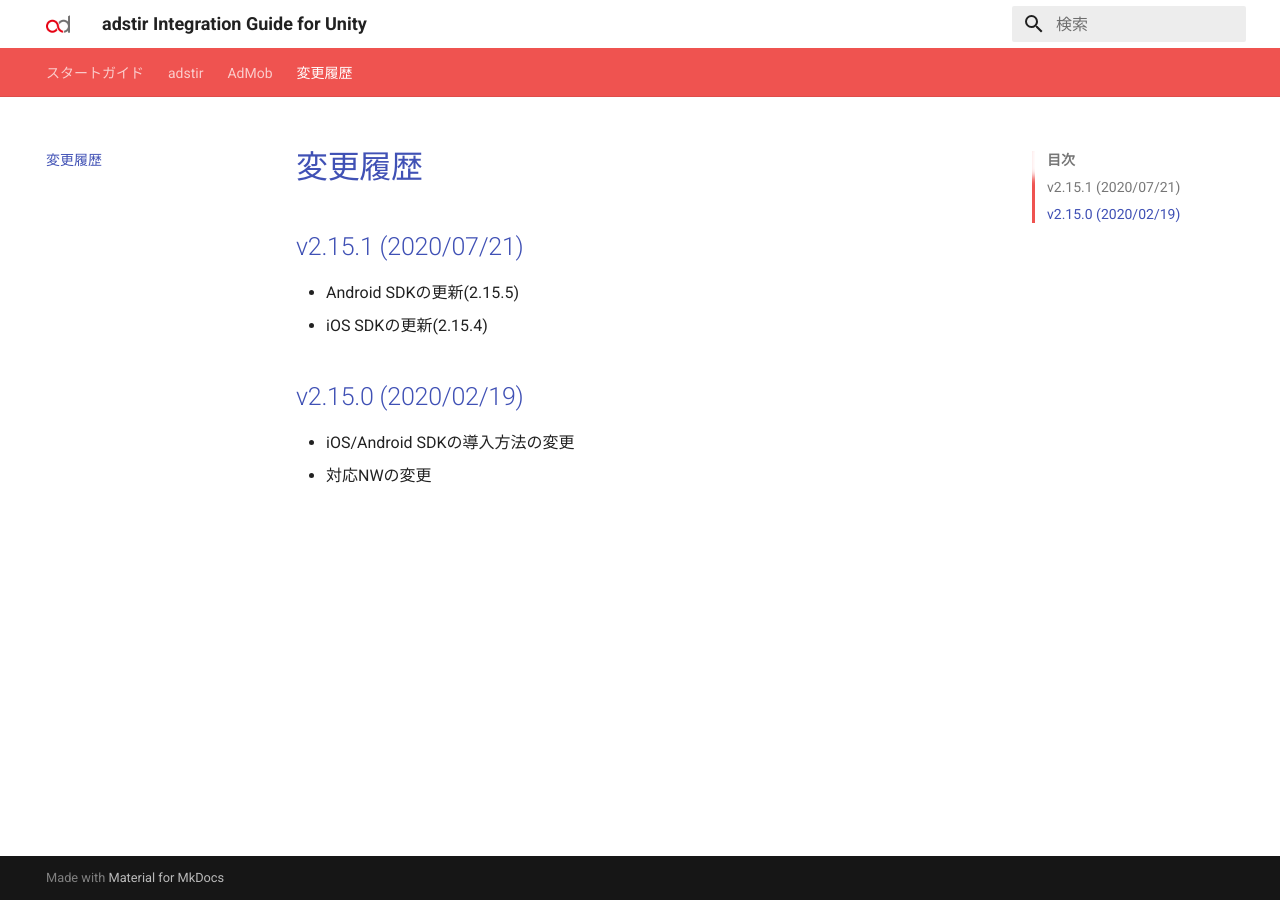
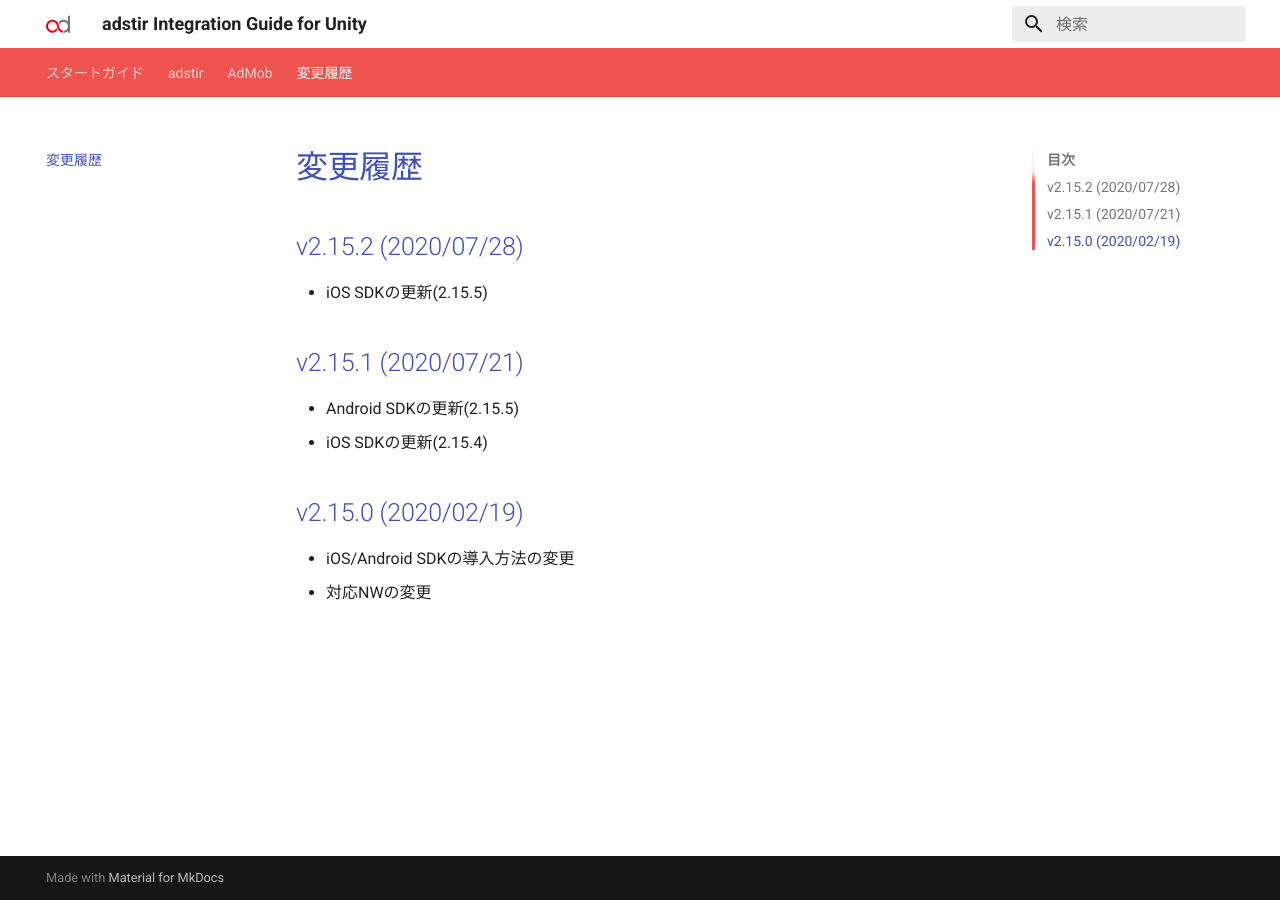
Before and after one commit to united-adstir/unity-plugin-docs, an MkDocs documentation site: the page built from docs/changelog.md, in a window 1280 px wide. Built offline with MkDocs 1.6.1 and Material for MkDocs 9.7.7, drawn with Linux system fonts in a browser that asks for light colours.

Commit message:
Unity 2.15.2

```diff
--- a/docs/changelog.md
+++ b/docs/changelog.md
@@ -1,4 +1,8 @@
 # 変更履歴
+
+## v2.15.2 (2020/07/28)
+
+- iOS SDKの更新(2.15.5)
 
 ## v2.15.1 (2020/07/21)
 
```
